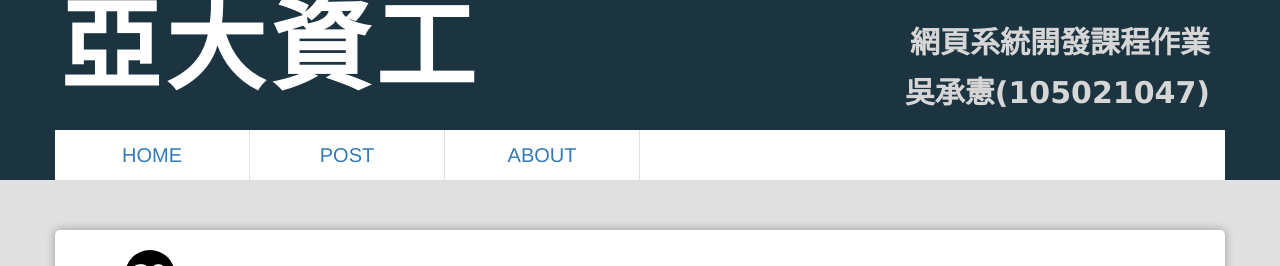
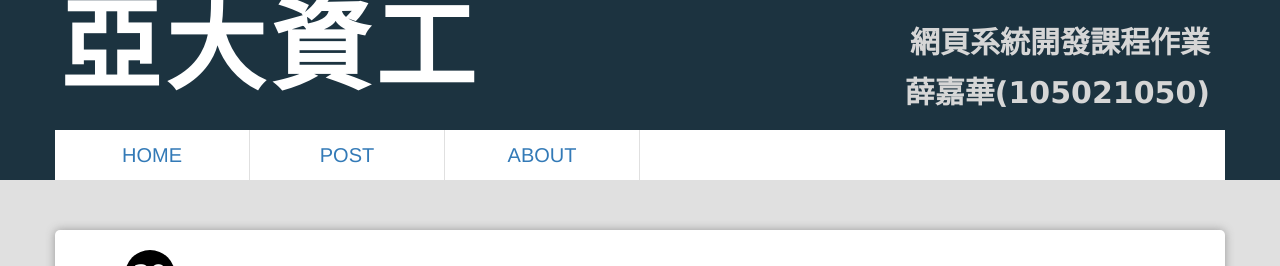
Before and after one commit to laoshay/webcourse, a Jekyll site: the page built from index.html, in a window 1280 px wide and 900 px high. Shown: the top 266 px of the window. Built offline with Jekyll 4.4.1, drawn with Linux system fonts in a browser that asks for light colours; Markdown is read by kramdown in place of the engine named in the settings; the list of posts is cut into pages by our own code.

Commit message:
Update header.html

```diff
--- a/_includes/header.html
+++ b/_includes/header.html
@@ -8,7 +8,7 @@
 
             <div class="col-lg-5">
                 <p>網頁系統開發課程作業</p>
-                <p> 吳承憲(105021047)</p>
+                <p> 薛嘉華(105021050)</p>
             </div>
         </div>
 
```
